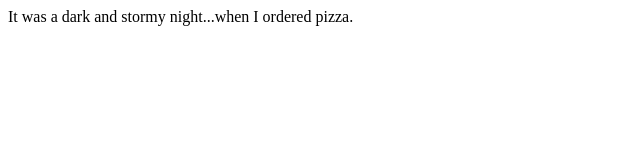
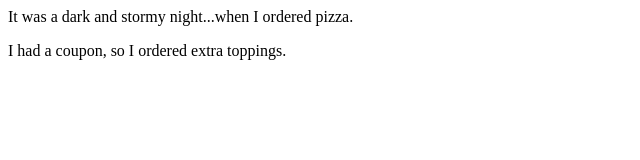
Before and after one commit to purpleccat7/fireside-story2, a plain HTML site: page index.html in a window 1280 px wide. Shown: the whole page, without its empty margins (0-640 px from the left). Drawn offline with Linux system fonts and the light colour scheme.

Commit message:
added third line of story

```diff
--- a/index.html
+++ b/index.html
@@ -1,5 +1,6 @@
 <html>
   <body>
     <p>It was a dark and stormy night...when I ordered pizza.</p>
+    <p>I had a coupon, so I ordered extra toppings.</p>
   </body>
 </html>
```
